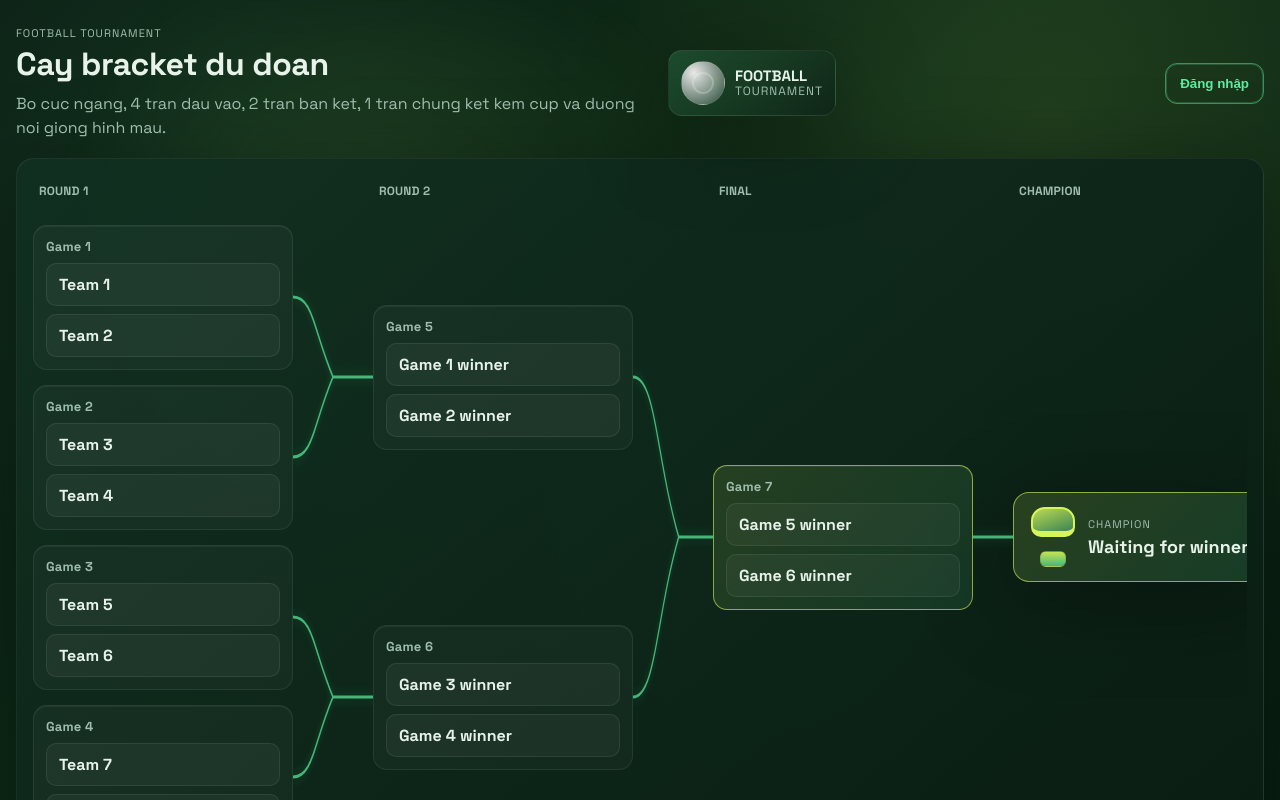
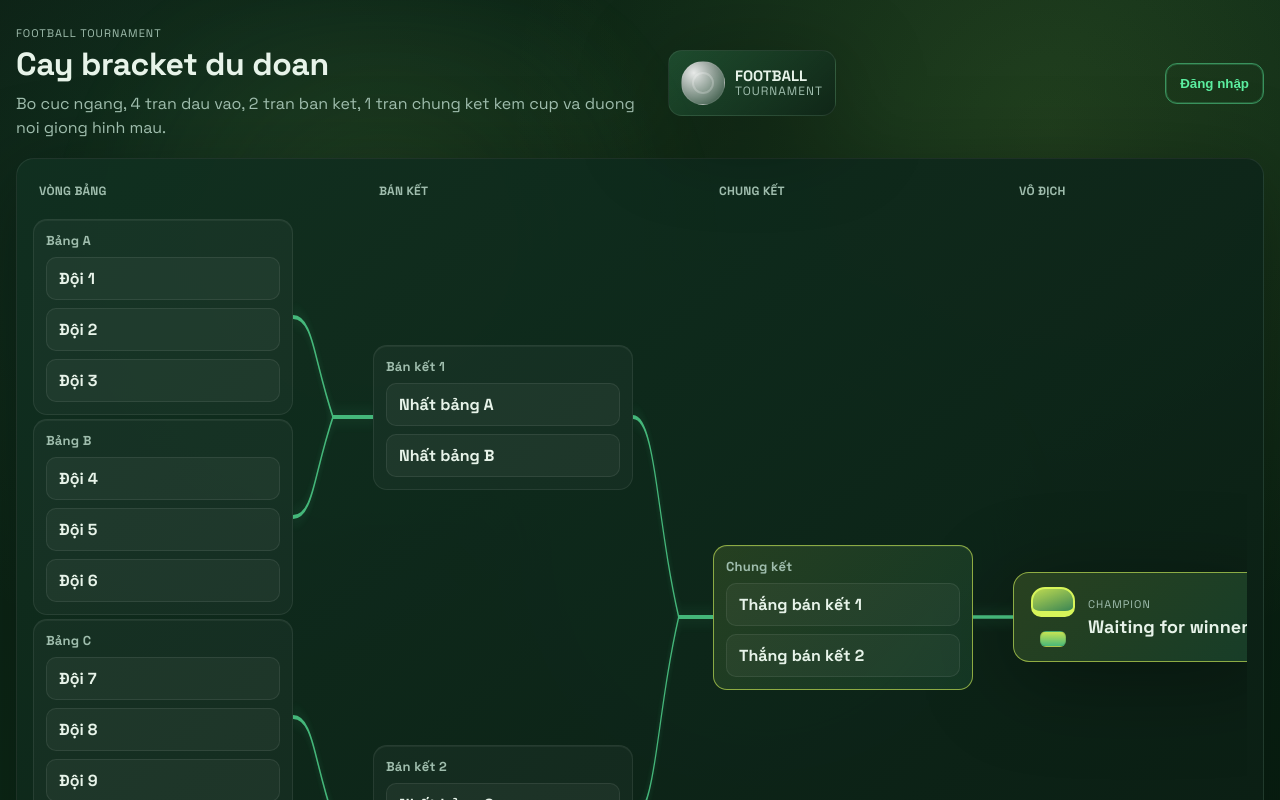
Before and after one commit to luongdangxt/football-BTEC-beta, a React (Vite) app: page / in a window 1280 px wide. Shown: the top 800 px of the page. Built offline with nearby package versions, Linux system fonts and the light colour scheme.

Commit message:
dang update

```diff
--- a/src/App.jsx
+++ b/src/App.jsx
@@ -1,18 +1,18 @@
 import React from 'react';
 
 const quarterGames = [
-  { id: 'g1', label: 'Game 1', slots: ['Team 1', 'Team 2'] },
-  { id: 'g2', label: 'Game 2', slots: ['Team 3', 'Team 4'] },
-  { id: 'g3', label: 'Game 3', slots: ['Team 5', 'Team 6'] },
-  { id: 'g4', label: 'Game 4', slots: ['Team 7', 'Team 8'] },
+  { id: 'g1', label: 'Bảng A', slots: ['Đội 1', 'Đội 2', 'Đội 3'] },
+  { id: 'g2', label: 'Bảng B', slots: ['Đội 4', 'Đội 5', 'Đội 6'] },
+  { id: 'g3', label: 'Bảng C', slots: ['Đội 7', 'Đội 8', 'Đội 9'] },
+  { id: 'g4', label: 'Bảng D', slots: ['Đội 10', 'Đội 11', 'Đội 12'] },
 ];
 
 const semiGames = [
-  { id: 'g5', label: 'Game 5', slots: ['Game 1 winner', 'Game 2 winner'], connectorHeight: 94 },
-  { id: 'g6', label: 'Game 6', slots: ['Game 3 winner', 'Game 4 winner'], connectorHeight: 94 },
+  { id: 'g5', label: 'Bán kết 1', slots: ['Nhất bảng A', 'Nhất bảng B'], connectorHeight: 94 },
+  { id: 'g6', label: 'Bán kết 2', slots: ['Nhất bảng C', 'Nhất bảng D'], connectorHeight: 94 },
 ];
 
-const finalGame = { id: 'g7', label: 'Game 7', slots: ['Game 5 winner', 'Game 6 winner'], connectorHeight: 188 };
+const finalGame = { id: 'g7', label: 'Chung kết', slots: ['Thắng bán kết 1', 'Thắng bán kết 2'], connectorHeight: 188 };
 
 export default function App() {
   const [showAuth, setShowAuth] = React.useState(false);
@@ -65,10 +65,10 @@ export default function App() {
               <Connector className="connector connector-semis" mode="semi" />
               <Connector className="connector connector-final" mode="final" />
 
-              <div className="round-label round-label--qf">Round 1</div>
-              <div className="round-label round-label--semi">Round 2</div>
-              <div className="round-label round-label--final">Final</div>
-              <div className="round-label round-label--champ">Champion</div>
+              <div className="round-label round-label--qf">Vòng bảng</div>
+              <div className="round-label round-label--semi">Bán kết</div>
+              <div className="round-label round-label--final">Chung kết</div>
+              <div className="round-label round-label--champ">Vô địch</div>
             </div>
           </div>
         </section>
--- a/src/index.css
+++ b/src/index.css
@@ -13,9 +13,9 @@
   --line: rgba(91, 237, 159, 0.8);
   --stroke: rgba(255, 255, 255, 0.08);
   --shadow: 0 18px 90px rgba(0, 0, 0, 0.35);
-  --game-height: 78px;
+  --game-height: 120px;
   --game-gap: 26px;
-  --step: 160px;
+  --step: 200px;
   --arm: 26px;
   --curve: 16px;
   --stroke-w: 2px;
@@ -354,7 +354,7 @@ body {
   position: relative;
   display: grid;
   grid-template-columns: var(--col-game) var(--col-gap) var(--col-game) var(--col-gap) var(--col-game) var(--col-gap-sm) var(--col-game);
-  grid-template-rows: repeat(5, var(--step));
+  grid-template-rows: repeat(5, minmax(var(--step), auto));
   align-items: center;
   column-gap: 0;
   row-gap: 0;
```
Also changed, not shown: 5 other files (tests, documents, lock files or other folders).
